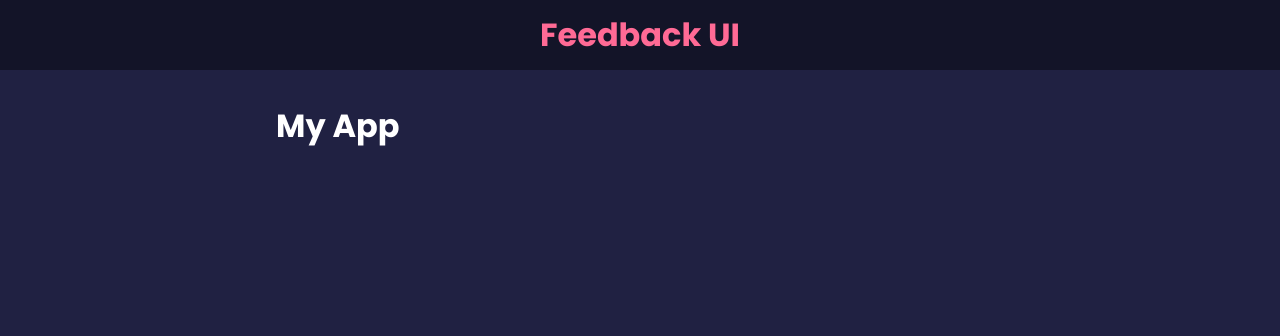
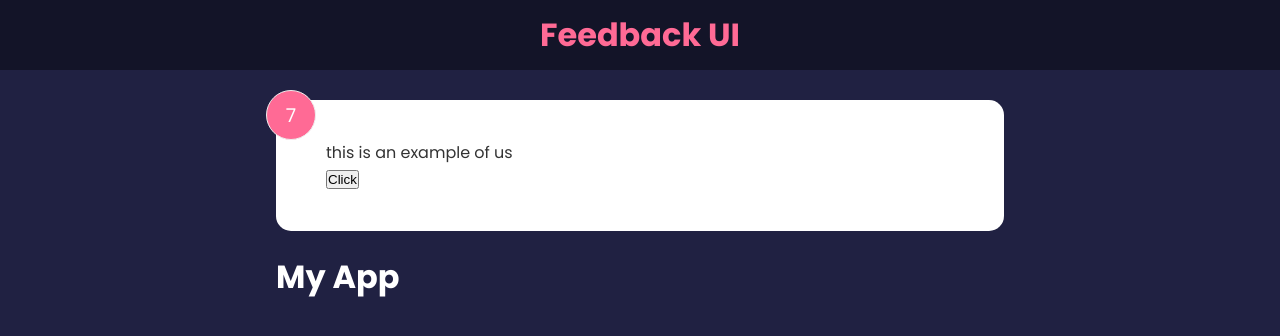
Before and after one commit to haamid10/feedback-UI, a React (Create React App) app: page / in a window 1280 px wide. Shown: the top 336 px of the page. Built offline with nearby package versions, Linux system fonts and the light colour scheme.

Commit message:
added useState

```diff
--- a/src/App.jsx
+++ b/src/App.jsx
@@ -1,9 +1,11 @@
 import Header from "./components/Header";
+import FeedbackItem from "./components/FeedbackItem";
 function App() {
   return (
     < >
      <Header/>
      <div className="container">
+      <FeedbackItem/>
       <h1>My App</h1>
      </div>
 
--- /dev/null
+++ b/src/components/FeedbackItem.jsx
@@ -0,0 +1,18 @@
+import { useState } from "react"
+
+const FeedbackItem = () => {
+  const [rating ,setRating]= useState(7)
+  const [text ,setText]= useState('this is an example of us ')
+  const handleClick = () => {
+    setRating(10)
+  }
+  return (
+    <div className='card'>
+    <div className="num-display">{rating}</div>
+    <div className="text-display">{text}</div>
+    <button onClick={handleClick}>Click</button>
+    </div>
+  )
+}
+
+export default FeedbackItem
```
